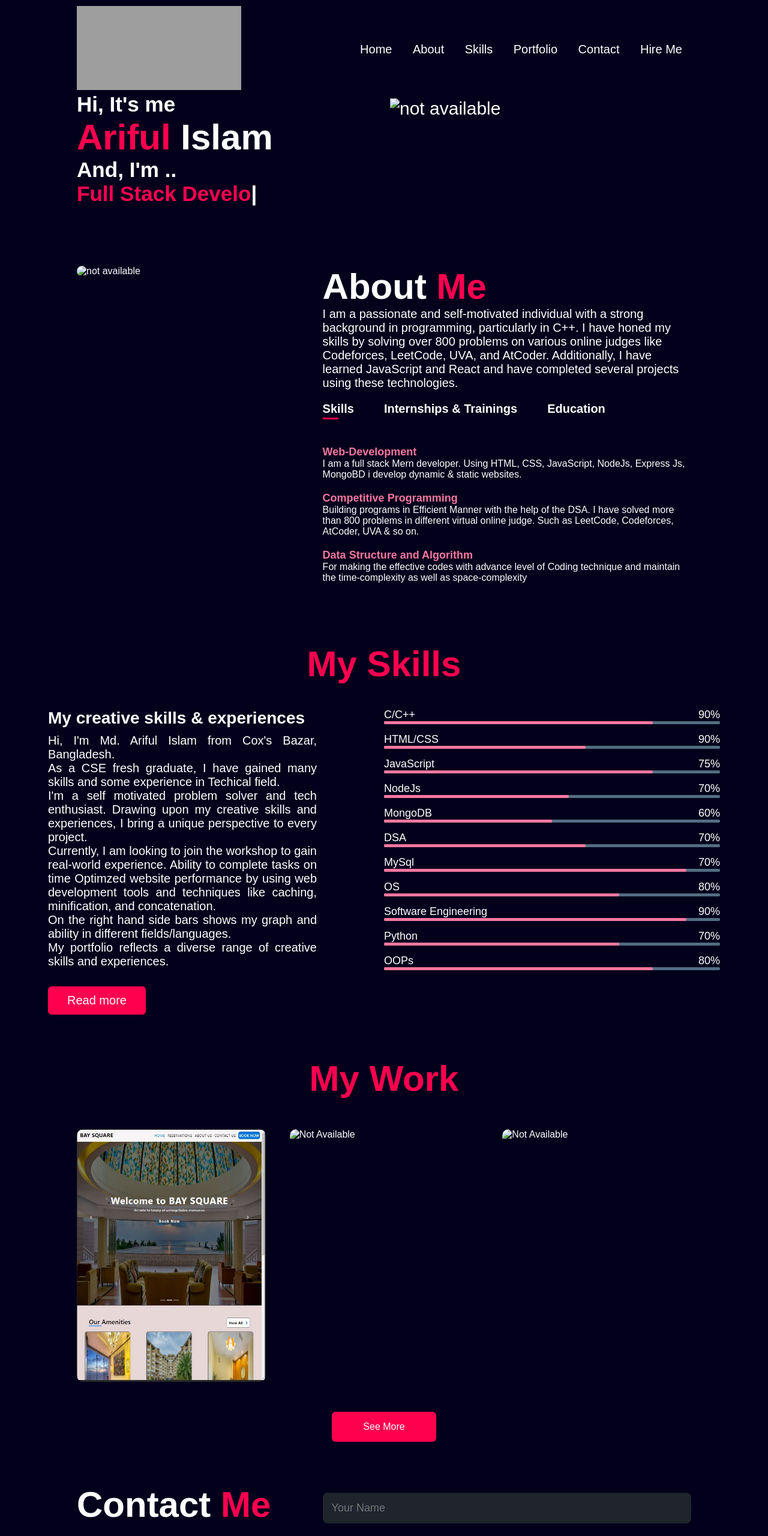
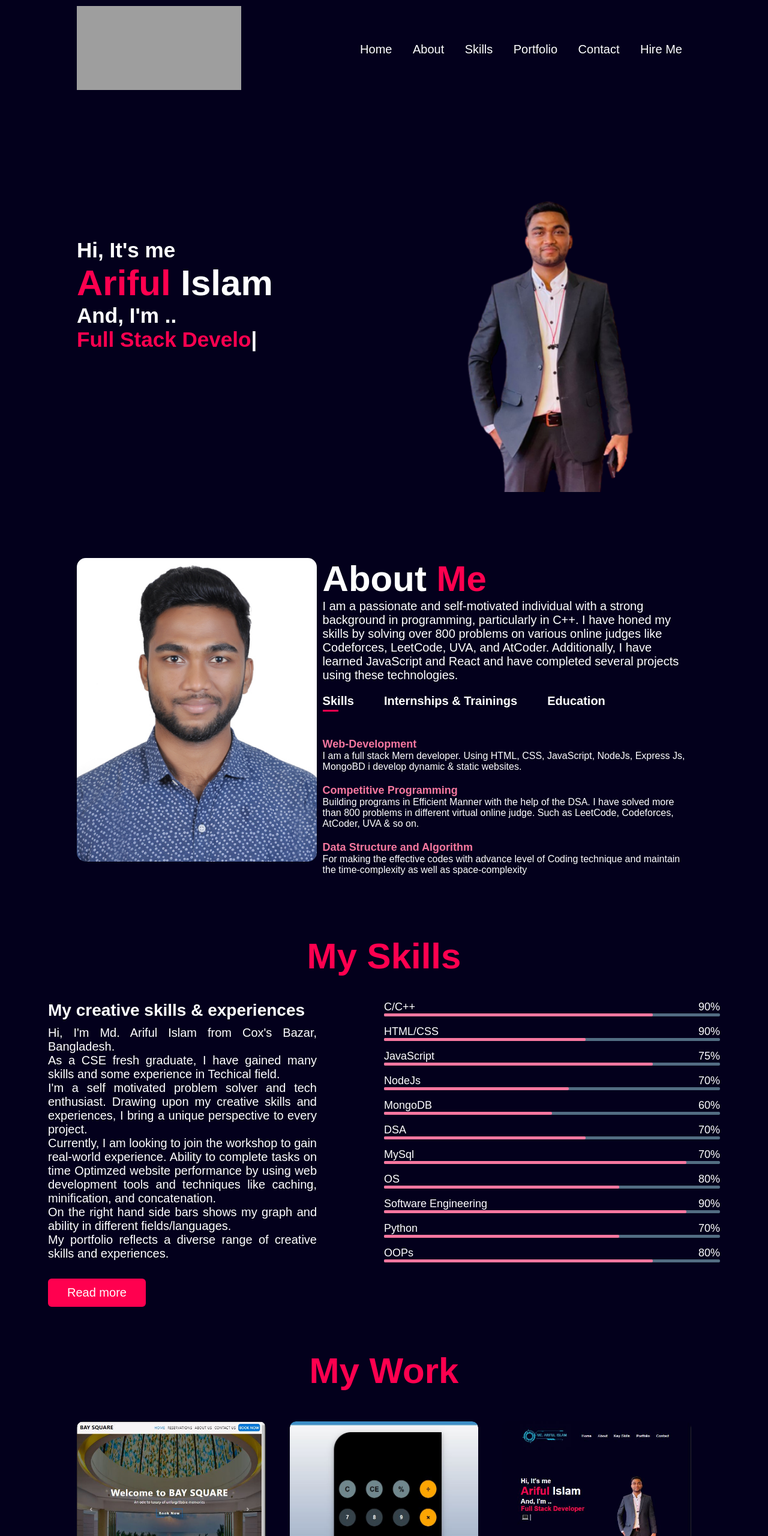
Before and after one commit to mdariful79/CodSoft, a plain HTML site: page Level1_Task2_Portfolio/index.html in a window 1280 px wide. Shown: the top 2560 px of the page at 60% size. Drawn offline with nearby package versions, Linux system fonts and the light colour scheme; the site is published under a folder, as on GitHub Pages, so addresses that start at the root find nothing.

Commit message:
Link Added

```diff
--- a/Level1_Task2_Portfolio/index.html
+++ b/Level1_Task2_Portfolio/index.html
@@ -51,7 +51,7 @@
                                 <a href="resume.pdf" download class="btn btn1">Download CV</a>
                             </div> -->
                        </div>
-                        <div class="td-right"><img src="/images/arif_formal.png" alt="not available" class="image"></div>
+                        <div class="td-right"><img src="./images/arif_formal.png" alt="not available" class="image"></div>
                     </div>
                 </div>
             </div>
@@ -63,7 +63,7 @@
         <div class="container">
             <div class="row">
                 <div class="column1">
-                    <img src="/images/Arif.JPG" alt="not available" class="column1">
+                    <img src="./images/Arif.JPG" alt="not available" class="column1">
                 </div>
                 <div class="column2">
                     <h1 class="heading">About <span class="Me">Me</span></h1>
@@ -211,29 +211,29 @@
             <h1 class="title">My Work</h1>
             <div class="work-list">
                 <div class="work">
-                    <img src="images/baysquare.JPG" alt="Not Available">
+                    <img src="./images/baysquare.JPG" alt="Not Available">
                     <div class="layer">
                         <h3>BaySquare Hotel Website</h3>
                         <p>It's a responsive website of Hotel Bay Square, that helps the customer easily reach us and find all details about our hotel.
                             <br>From this our customer can know about our recent update, offers & deals.</p>
-                        <a href="https://github.com/mdariful79/Task1_Landing_Page/BaySquareHotelManagement"><i class="fa-solid fa-arrow-up-right-from-square"></i></a>
+                        <a href="https://github.com/mdariful79/CodSoft/tree/27b5b0986042d2f7e6a71c5102e6bd541a17ec1b/Level1_Task1_Landing_Page/BaySquareHotelManagement"><i class="fa-solid fa-arrow-up-right-from-square"></i></a>
                     </div>
                 </div>
                 <div class="work">
-                    <img src="/images/calculator.JPG" alt="Not Available">
+                    <img src="./images/calculator.JPG" alt="Not Available">
                     <div class="layer">
                         <h3>Iphone Calculator</h3>
                         <p>It is a responsive clone of Iphone calculator that works properly.<br>
                             Which do work easily and it contains the addition button, subtraction button, multiplication button, and division button, all clear buttons are also available, and deleting a single string is also available which works properly without giving any error.</p>
-                        <a href="https://github.com/mdariful79/Task3_calculator"><i class="fa-solid fa-arrow-up-right-from-square"></i></a>
+                        <a href="https://github.com/mdariful79/CodSoft/tree/27b5b0986042d2f7e6a71c5102e6bd541a17ec1b/Level1_Task3_Calculator"><i class="fa-solid fa-arrow-up-right-from-square"></i></a>
                     </div>
                 </div>
                 <div class="work">
-                    <img src="/images/portfolio.JPG" alt="Not Available">
+                    <img src="./images/portfolio.JPG" alt="Not Available">
                     <div class="layer">
                         <h3>Portfolio Website</h3>
                         <p>It's a responsive Portfolio of myself.<br>From this anyone can reach me out easily and can also hire me. He/She can know about my details and also download my CV.</p>
-                        <a href="https://github.com/mdariful79/Task2_Portfolio"><i class="fa-solid fa-arrow-up-right-from-square"></i></a>
+                        <a href="https://github.com/mdariful79/CodSoft/tree/27b5b0986042d2f7e6a71c5102e6bd541a17ec1b/Level1_Task2_Portfolio"><i class="fa-solid fa-arrow-up-right-from-square"></i></a>
                     </div>
                 </div>
             </div>
```
